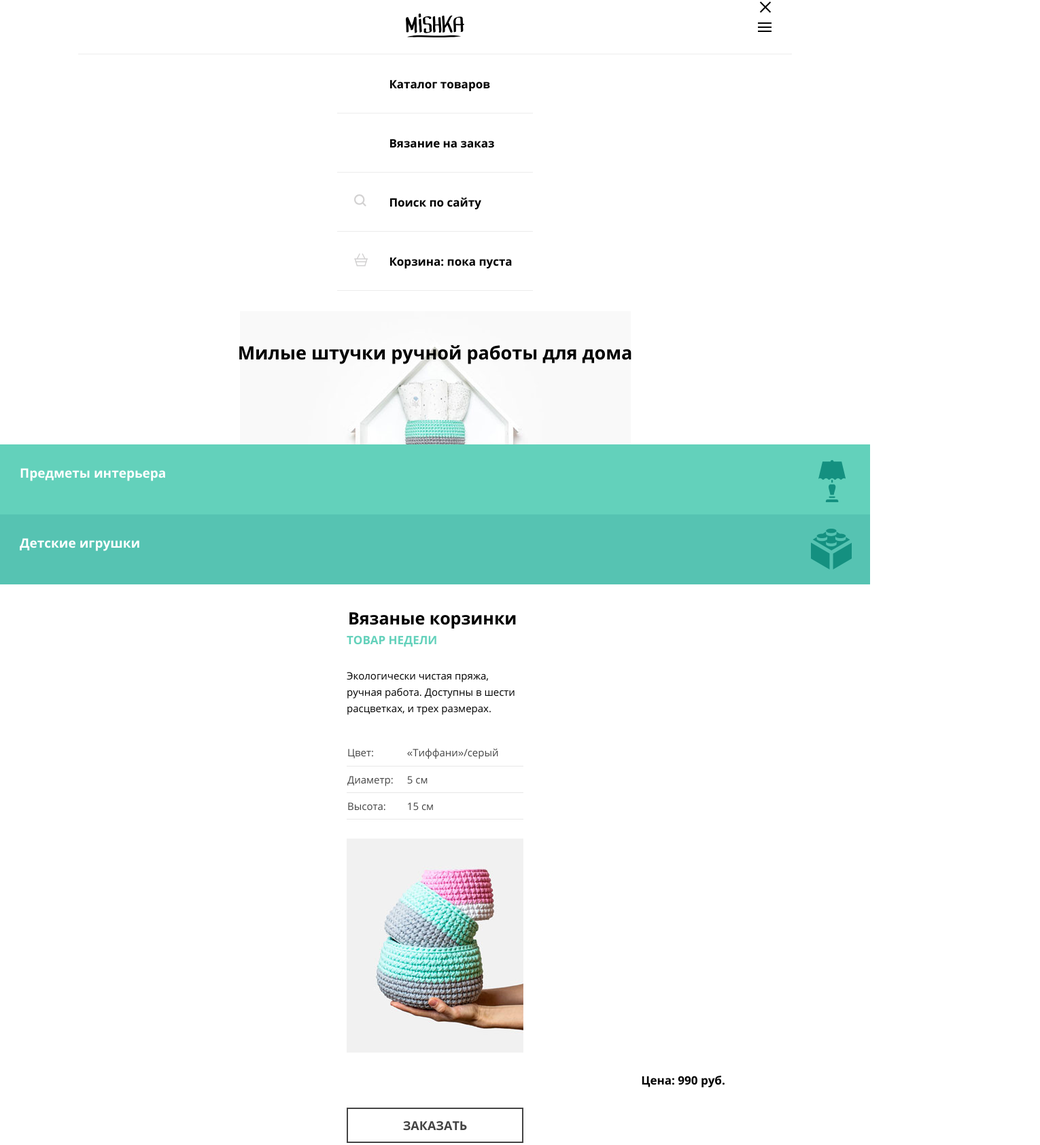
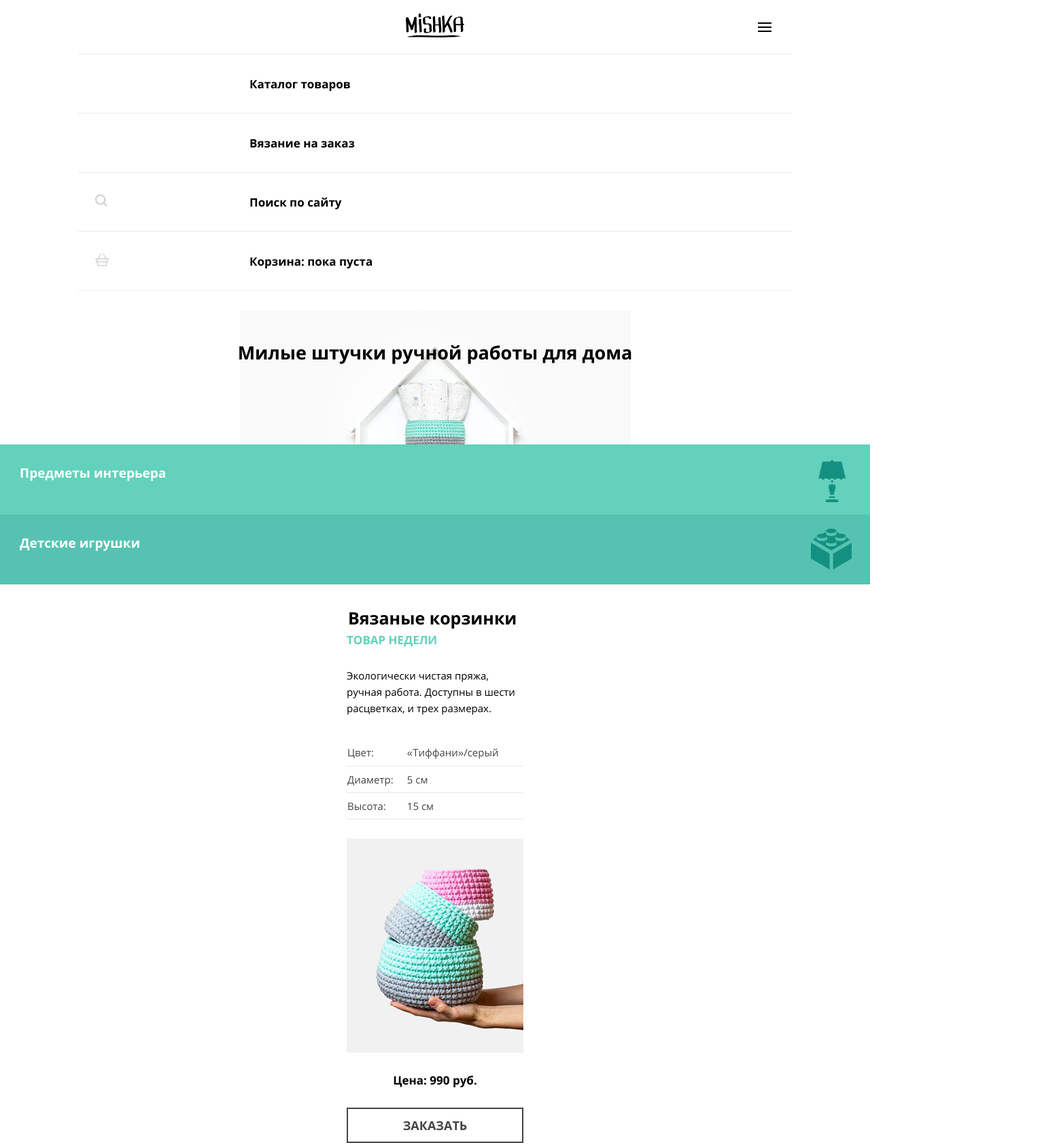
Before and after one commit to pashik913/942257-mishka-16, a website: page source/index.html in a window 1280 px wide. Shown: the top 1685 px of the page at 68% size, 1530 px wide, since content can reach past the window. Drawn offline with nearby package versions, Linux system fonts and the light colour scheme; files that its build step writes are made by us from their sources.

Commit message:
исправление центровки

```diff
--- a/source/sass/blocks/page-header.scss
+++ b/source/sass/blocks/page-header.scss
@@ -3,34 +3,6 @@
   text-align: center;
   padding: 20px 0;
   border-bottom: 1px solid #ececec;
-}
-
-.page-header__toggle--close {
-  position: absolute;
-  width: 21px;
-  height: 21px;
-  font-size: 0;
-  background: none;
-  border: 0;
-  cursor: pointer;
-
-  &::after,
-  &::before {
-    top: 0;
-    position: absolute;
-    content: "";
-    height: 21px;
-    width: 2px;
-    background-color: #000000;
-  }
-
-  &::after {
-    transform: rotate(45deg);
-  }
-
-  &::before {
-    transform: rotate(-45deg);
-  }
 }
 
 .page-header__toggle {
--- a/source/sass/blocks/product-of-week.scss
+++ b/source/sass/blocks/product-of-week.scss
@@ -2,26 +2,27 @@
   @include reset-p;
 
   position: relative;
-  width: 320px;
-  margin: 0 auto;
+
   margin-bottom: 34px;
 
   &::after {
     position: absolute;
     content: "";
-    width: 320px;
+    width: 100%;
     height: 6px;
     background-image: url("../img/bg-zigzag-line.svg");
     left: 0;
-    background-repeat: no-repeat;
+    background-repeat: repeat-x;
 
-    background-size: 100%;
+    background-size: 60%;
   }
 }
 
 .product-of-week__wrapper {
   padding: 0 30px;
   padding-bottom: 36px;
+  width: 320px;
+  margin: 0 auto;
 }
 
 .product-of-week__title {
--- a/source/sass/blocks/reviews.scss
+++ b/source/sass/blocks/reviews.scss
@@ -1,25 +1,29 @@
 .reviews {
   position: relative;
-  width: 320px;
-  margin: 0 auto;
-  padding: 0 30px;
   padding-bottom: 44px;
 
   &::after {
     position: absolute;
     content: "";
-    width: 320px;
+    width: 100%;
     height: 6px;
     background-image: url("../img/bg-zigzag-line.svg");
     left: 0;
-    background-repeat: no-repeat;
+    background-repeat: repeat-x;
 
-    background-size: 100%;
+    background-size: 50%;
   }
 }
 
 .reviews__wrapper {
+  min-width: 320px;
+  padding: 0 30px;
+  margin: 0 auto;
   padding-bottom: 45px;
+
+  a {
+    margin: 0 auto;
+  }
 }
 
 .reviews__title {
@@ -46,8 +50,11 @@
 }
 
 .reviews__author {
+  @include reset-p;
+
   font-size: 17px;
   line-height: 30px;
+  text-align: center;
 }
 
 .reviews__author-name {
@@ -67,6 +74,7 @@
   padding-bottom: 38px;
 
   display: flex;
+  justify-content: center;
 }
 
 .slider-arrow {
@@ -76,3 +84,9 @@
   display: block;
   padding: 13px 42px 13px 38px;
 }
+
+.reviews__wrapper-bottom {
+  justify-content: center;
+  align-items: center;
+  align-content: center;
+}
--- a/source/sass/blocks/site-list.scss
+++ b/source/sass/blocks/site-list.scss
@@ -7,10 +7,6 @@
   line-height: 24px;
   font-weight: bold;
   margin: 0 auto;
-  display: flex;
-  flex-wrap: wrap;
-  flex-direction: column;
-  align-content: center;
 }
 
 .site-list__icon {
@@ -23,6 +19,7 @@
   display: block;
   color: #000000;
   padding: 32px 30px 30px 76px;
+  padding-left: 24%;
 
   &:hover,
   &:focus {
```
